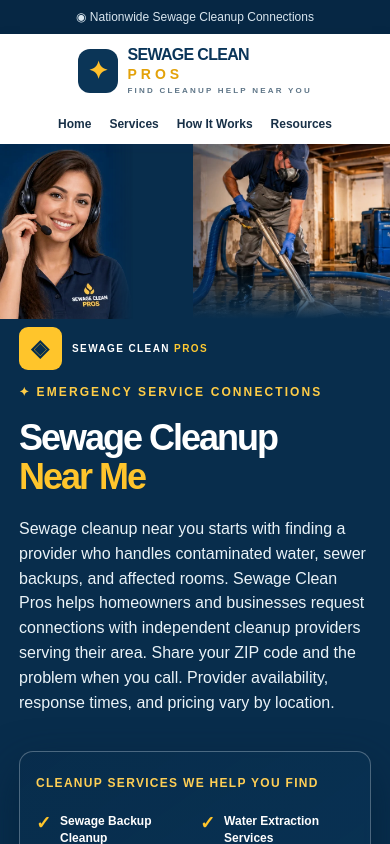
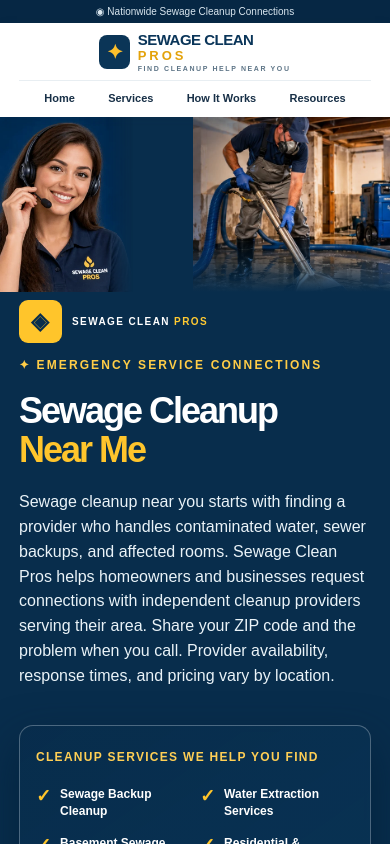
Before and after one commit to actfast30/sewage-clean-pros, a Next.js app: page / in a window 390 px wide. Shown: the top 844 px of the page. Built offline with nearby package versions, Linux system fonts and the light colour scheme.

Commit message:
Mobile: compact navigation header and tidy link row

```diff
--- a/app/globals.css
+++ b/app/globals.css
@@ -31,3 +31,37 @@
   .hero-image { background-size: auto 78%; background-repeat: no-repeat; background-position: right top; }
   .hero-shade { background: linear-gradient(90deg,#062b4ce9 0%,#073b62c9 65%,#073b6270 100%); }
 }
+
+/* Compact, polished mobile header: preserve desktop navigation and hero. */
+@media (max-width: 650px) {
+  .topstrip-inner { padding-top: 6px; padding-bottom: 6px; font-size: 10px; }
+  .header { box-shadow: 0 2px 10px #102d4917; }
+  .nav {
+    min-height: 0;
+    padding-top: 9px;
+    padding-bottom: 8px;
+    row-gap: 8px;
+    column-gap: 0;
+    flex-direction: column;
+    flex-wrap: nowrap;
+    justify-content: center;
+    align-items: center;
+  }
+  .logo { font-size: 15px; gap: 8px; letter-spacing: -.5px; }
+  .logo-symbol { font-size: 20px; padding: 7px; border-radius: 8px; }
+  .logo strong { font-size: 13px; letter-spacing: 3px; margin-top: 2px; }
+  .logo small { font-size: 7px; letter-spacing: 1.6px; margin-top: 3px; }
+  .nav nav {
+    width: 100%;
+    display: flex;
+    flex-wrap: nowrap;
+    justify-content: space-evenly;
+    align-items: center;
+    gap: 5px;
+    padding-top: 7px;
+    border-top: 1px solid #e8eef2;
+    font-size: 11px;
+    line-height: 1.2;
+  }
+  .nav nav a { padding: 4px 3px; white-space: nowrap; }
+}
```
